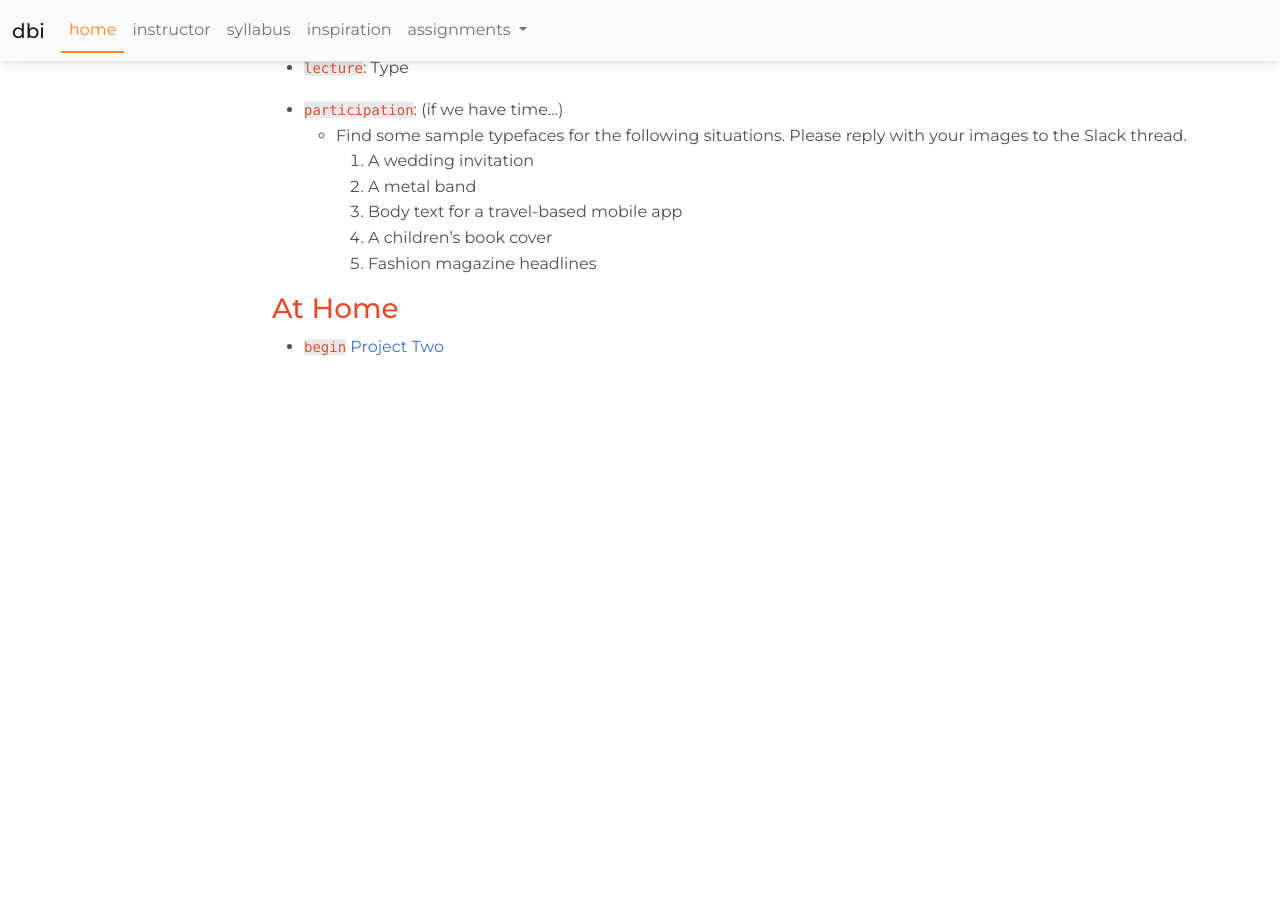
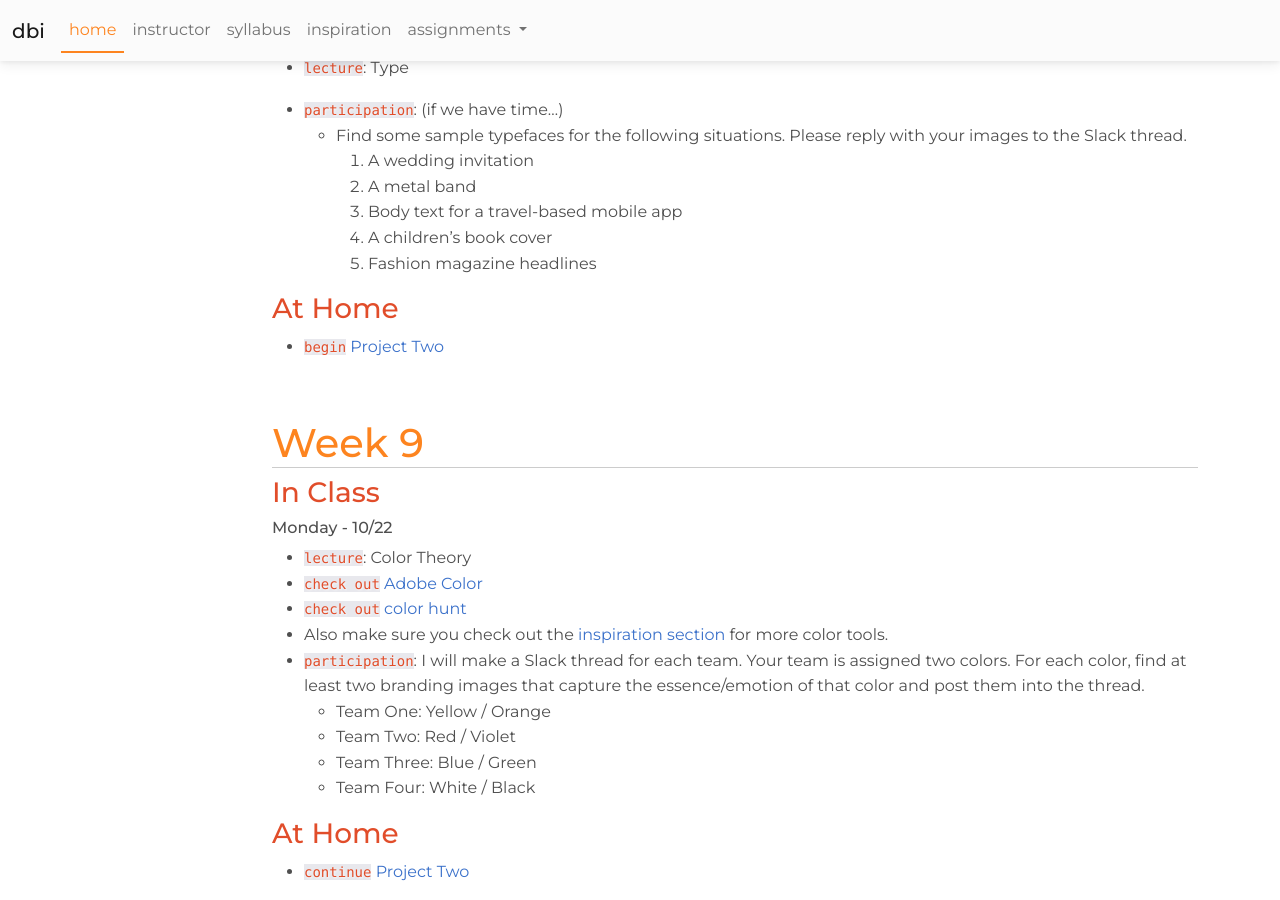
Before and after one commit to nicnosis/cu-courses, a Jekyll site: the page built from fa23/dbi/index.md, in a window 1280 px wide and 900 px high, scrolled down 6150 px. Built offline with Jekyll 4.4.1, drawn with Linux system fonts in a browser that asks for light colours; nearby versions of some CDN libraries; before the commit the page ends 6525 px from its top, so only the background shows below that.

Commit message:
add dbi w9

```diff
--- a/fa23/dbi/index.md
+++ b/fa23/dbi/index.md
@@ -238,3 +238,19 @@ You will submit your logo on the Slack thread (please make sure you put the name
 
 ### At Home
 * `begin` [Project Two](assignments/p2.html)
+
+## Week 9
+### In Class
+#### Monday - 10/22
+* `lecture`: Color Theory
+* `check out` [Adobe Color](https://color.adobe.com/create/color-wheel)
+* `check out` [color hunt](https://colorhunt.co/)
+* Also make sure you check out the [inspiration section](inspiration.html) for more color tools.
+* `participation`: I will make a Slack thread for each team. Your team is assigned two colors. For each color, find at least two branding images that capture the essence/emotion of that color and post them into the thread.
+  * Team One: Yellow / Orange
+  * Team Two: Red / Violet
+  * Team Three: Blue / Green
+  * Team Four: White / Black
+
+### At Home
+* `continue` [Project Two](assignments/p2.html)
```
